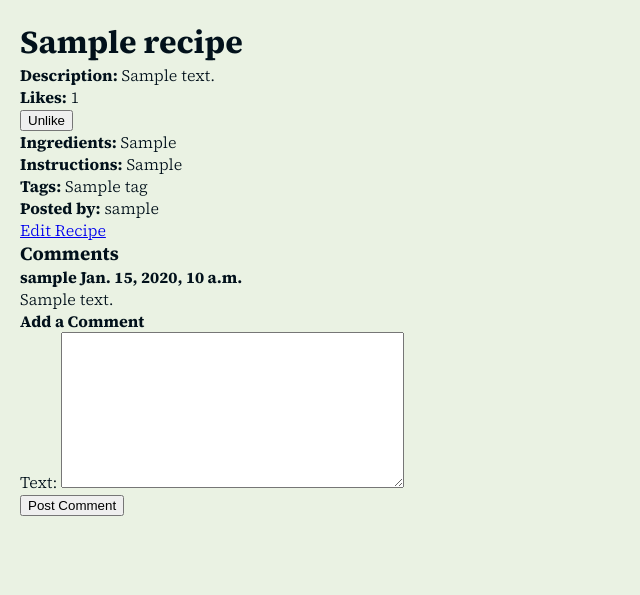
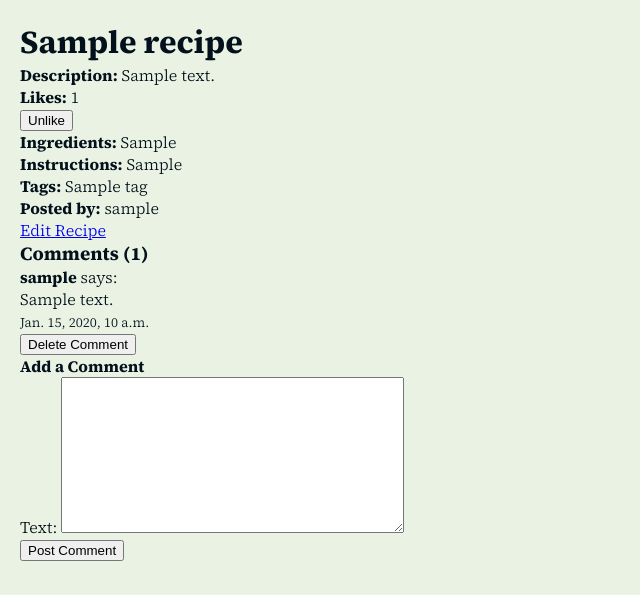
Before and after one commit to R2D2VaderBeef/hidden-recipes, a Django app: page /website/view-post/1/ in a window 1280 px wide. Shown: the part 70-665 px from the top of the page, without its empty margins (0-640 px from the left). Run offline with Django 3.2, Linux system fonts and the light colour scheme; a user stored in the database is signed in; tables that the repository leaves empty hold one stand-in row (values such as "Sample post"); grey boxes marked "Sample" are stand-in pictures; some web fonts are replaced.

Commit message:
allowed comment deletion

```diff
--- a/templates/website/recipe_view.html
+++ b/templates/website/recipe_view.html
@@ -54,16 +54,20 @@ document.getElementById("like-button").addEventListener("click", function() {
 {% endif %}
 
 
-<h3>Comments</h3>
+<h3>Comments ({{ comment_count}})</h3>
 <div id = "comments-section">
     {% for comment in comments %}
         <div>
-            <strong>
-                {{ comment.poster }}
-                {{ comment.date }}
-            </strong>
-            <br/>
+            <p><strong>{{ comment.poster }}</strong> says:</p>
             <p>{{ comment.text }}</p>
+            <p><small>{{ comment.date }}</small></p>
+
+            {% if comment.poster == request.user %}
+                <form action="{% url 'website:delete_comment' comment.id %}" method="post">
+                    {% csrf_token %}
+                    <button type="submit">Delete Comment</button>
+                </form>
+            {% endif %}
         </div>
     {% empty %}
         <p>No comments yet.</p>
@@ -79,37 +83,4 @@ document.getElementById("like-button").addEventListener("click", function() {
     {% else %}
         <p><a href="{% url 'website:login' %}">Log in</a> to post a comment.</p>
     {% endif %}
-
-    <!-- <script src="https://code.jquery.com/jquery-3.6.0.min.js"></script>
-    <script>
-    $(document).ready(function(){
-        $("#comment-form").submit(function(e){
-            e.preventDefault();  // Prevent default form submission
-            let commentText = $("#comment-text").val();
-            if (commentText.trim() === "") return;
-            $.ajax({
-                type: "POST",
-                url: window.location.href,
-                data: {
-                    text: commentText,
-                    csrfmiddlewaretoken: "{{ csrf_token }}"
-                },
-                success: function(response){
-                    if (response.success) {
-                        // Append new comment without refreshing the page
-                        $("#comments-section").append(`
-                            <div class="comment">
-                                <strong>${response.username}</strong> (${response.created_at}):
-                                <p>${response.text}</p>
-                            </div>
-                        `);
-                        $("#comment-text").val("");  // Clear input field after submission
-                }
-            }
-            });
-        });
-    });
-    </script>  -->
-
-
 {% endblock %}
--- a/website/forms.py
+++ b/website/forms.py
@@ -34,9 +34,7 @@ class RecipeForm(forms.ModelForm):
         fields = ['title', 'description', 'picture', 'ingredients', 'instructions', 'tags']
 
 class CommentForm(forms.ModelForm):
-##    text = forms.CharField(widget = forms.Textarea(attrs={
-##        'rows':'3'
-##        }))
+
     class Meta:
         model = Comment
         fields = ['text']
--- a/website/models.py
+++ b/website/models.py
@@ -34,14 +34,11 @@ class Recipe(models.Model):
         return self.title
 
 class Comment(models.Model):
-    #poster = models.ForeignKey(User, on_delete=models.CASCADE, related_name="comments")
     poster = models.ForeignKey(User, on_delete=models.CASCADE)
     text = models.TextField()
     date = models.DateTimeField(auto_now_add = True)
-    #created = models.DateTimeField(auto_now_add=True)
-    #active = models.BooleanField(default=True)
     recipe = models.ForeignKey(Recipe, on_delete=models.CASCADE, related_name="comments")
-    picture = models.ImageField(upload_to='comment_images', default="defaults/default_16x10.png")
+    #picture = models.ImageField(upload_to='comment_images', default="defaults/default_16x10.png")
 
 
     def __str__(self):
--- a/website/urls.py
+++ b/website/urls.py
@@ -15,5 +15,6 @@ path('edit-post/<int:recipe_id>/', views.edit_recipe, name='edit_recipe'),
 path('delete-account/', views.delete_account, name='delete_account'),
 path('view-post/<int:recipe_id>/', views.view_recipe, name='view_recipe'),
 path('like/<int:recipe_id>/', views.like_recipe, name='like_recipe'),
+path('delete-comment/<int:comment_id>/',views.delete_comment,name='delete_comment'),
 
 ]
--- a/website/views.py
+++ b/website/views.py
@@ -164,14 +164,12 @@ def view_recipe(request, recipe_id):
     try:
         recipe = Recipe.objects.get(id=recipe_id)
         comments = recipe.comments.all()
+        comment_count = comments.count()
         form = CommentForm()
 
-        #adding starts here
         if request.method == "POST":
-             #text = request.POST.get("text")
              form = CommentForm(request.POST)
              if form.is_valid():
-                #view_recipe = self.get_object()
                 comment = form.save(commit=False)
                 comment.poster = request.user
                 comment.recipe = recipe
@@ -179,15 +177,21 @@ def view_recipe(request, recipe_id):
                 return redirect('website:view_recipe', recipe_id = recipe.id)
              else:
                 form = CommentForm()
-        #added ends here
 
 
     except Recipe.DoesNotExist:
         return HttpResponse("Recipe not found", status=404)
 
-    #added comments and form to context
-    context = {'recipe': recipe,'comments':comments, 'form':form}
+    context = {'recipe': recipe,'comments':comments, 'form':form, 'comment_count':comment_count}
     return render(request, 'website/recipe_view.html', context)
+
+def delete_comment(request,comment_id):
+    comment = get_object_or_404(Comment, id=comment_id)
+    if comment.poster == request.user:
+        comment.delete()
+        return redirect('website:view_recipe',recipe_id=comment.recipe.id)
+    else:
+        return HttpResponse("Cannot delete comment", status=404)
 
 
 @login_required
```
Also changed, not shown: website/migrations/0013_remove_comment_picture.py (added).
